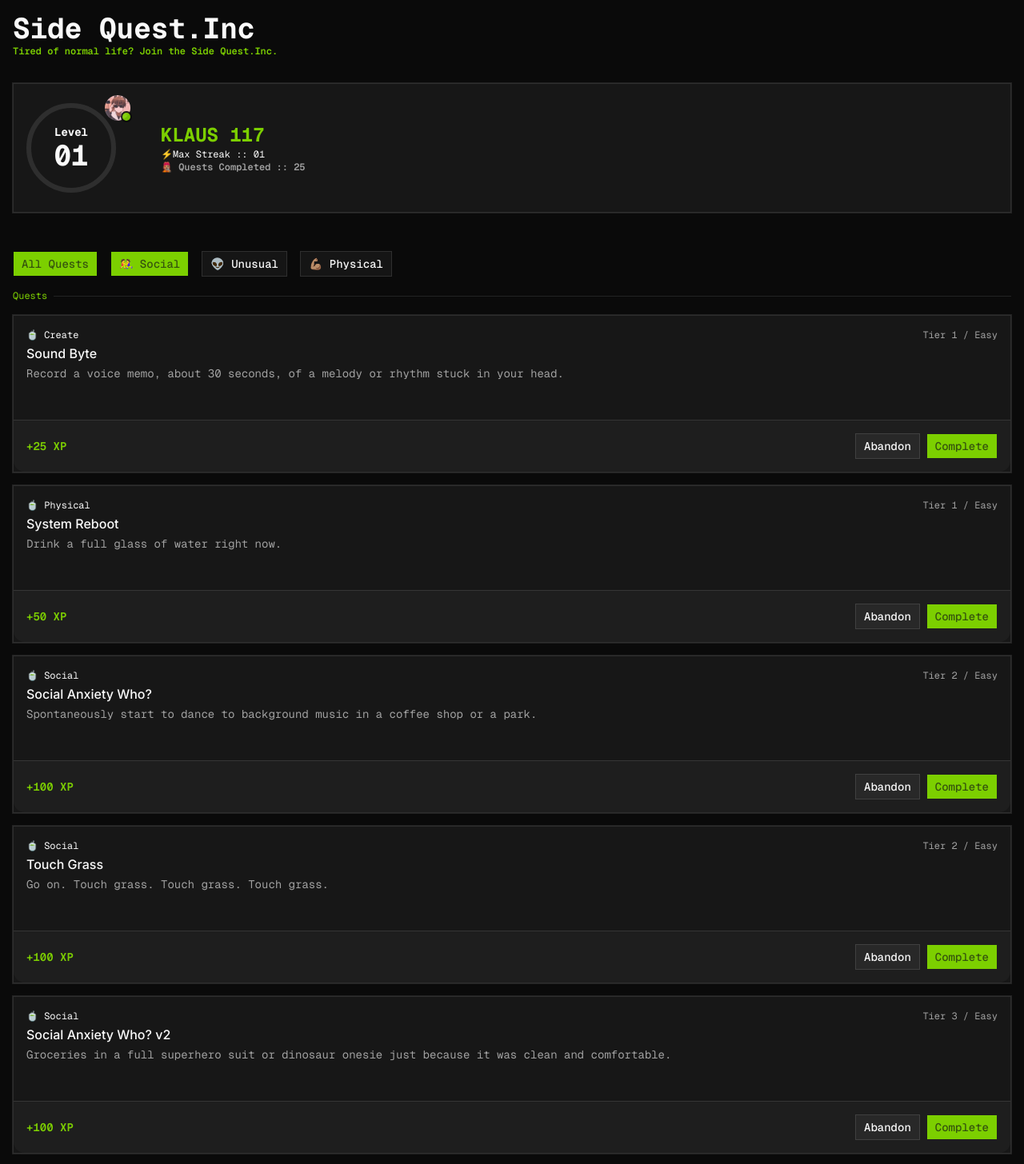
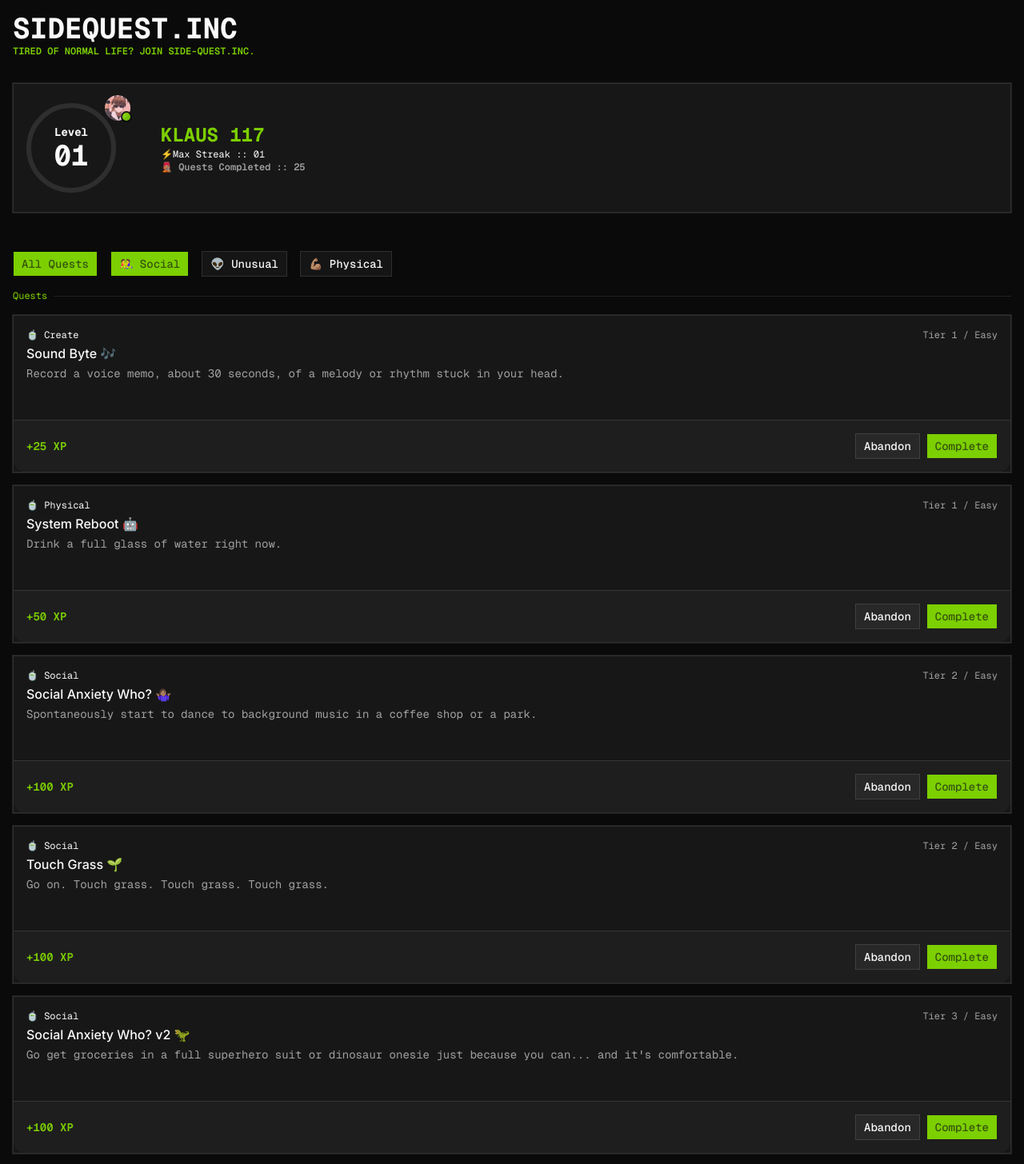
Before and after one commit to klaus-xy/side-quest, a Next.js app: page / in a window 1280 px wide. Shown: the top 1456 px of the page at 80% size. Built offline with nearby package versions, Linux system fonts and the light colour scheme.

Commit message:
Polish UI with emojis and copy updates
Add emojis to quest titles for visual appeal and enhance descriptions for clarity. Update header styling with uppercase class and refine branding from 'Side Quest.Inc' to 'SideQuest.Inc'. Improve tagline text for consistency.

```diff
--- a/app/sections/quests.tsx
+++ b/app/sections/quests.tsx
@@ -21,43 +21,43 @@ const Quests = () => {
       {/* QUEST LIST */}
       <div className="space-y-4">
         <QuestCard
-          title="Sound Byte"
+          title="Sound Byte 🎶"
           description="Record a voice memo, about 30 seconds, of a melody or rhythm stuck in your head."
           category="Create"
           xp={25}
           tier={1}
         />
         <QuestCard
-          title="System Reboot"
+          title="System Reboot 🤖"
           description="Drink a full glass of water right now."
           category="Physical"
           xp={50}
           tier={1}
         />
         <QuestCard
-          title="Social Anxiety Who?"
+          title="Social Anxiety Who? 🤷🏽‍♀️"
           description="Spontaneously start to dance to background music in a coffee shop or a park."
           category="Social"
           xp={100}
           tier={2}
         />
         <QuestCard
-          title="Touch Grass"
+          title="Touch Grass 🌱"
           description="Go on. Touch grass.  Touch grass.  Touch grass."
           category="Social"
           xp={100}
           tier={2}
         />
         <QuestCard
-          title="Social Anxiety Who? v2"
-          description="Groceries in a full superhero suit or dinosaur onesie just because it was clean and comfortable."
+          title="Social Anxiety Who? v2 🦖"
+          description="Go get groceries in a full superhero suit or dinosaur onesie just because you can... and it's comfortable."
           category="Social"
           xp={100}
           tier={3}
         />
         <QuestCard
-          title="Social Anxiety Who? v3"
-          description="Looking at a sibling's delicious plate and asking for a taste with absolute, zero-guilt confidence."
+          title="Social Anxiety Who? v3 👀"
+          description="Look at a stranger's delicious food/snack and ask for a taste with absolute, zero-guilt confidence."
           category="Social"
           xp={100}
           tier={3}
--- a/components/layout/header.tsx
+++ b/components/layout/header.tsx
@@ -2,10 +2,10 @@ import React from "react";
 
 const Header = () => {
   return (
-    <div className="p-4 container mx-auto">
-      <h1>Side Quest.Inc</h1>
-      <h2 className="text-primary text-xs font-semibold">
-        Tired of normal life? Join the Side Quest.Inc.
+    <div className="p-4 container mx-auto uppercase">
+      <h1>SideQuest.Inc</h1>
+      <h2 className="text-primary text-xs font-semibold ">
+        Tired of normal life? Join Side-Quest.Inc.
       </h2>
     </div>
   );
```
